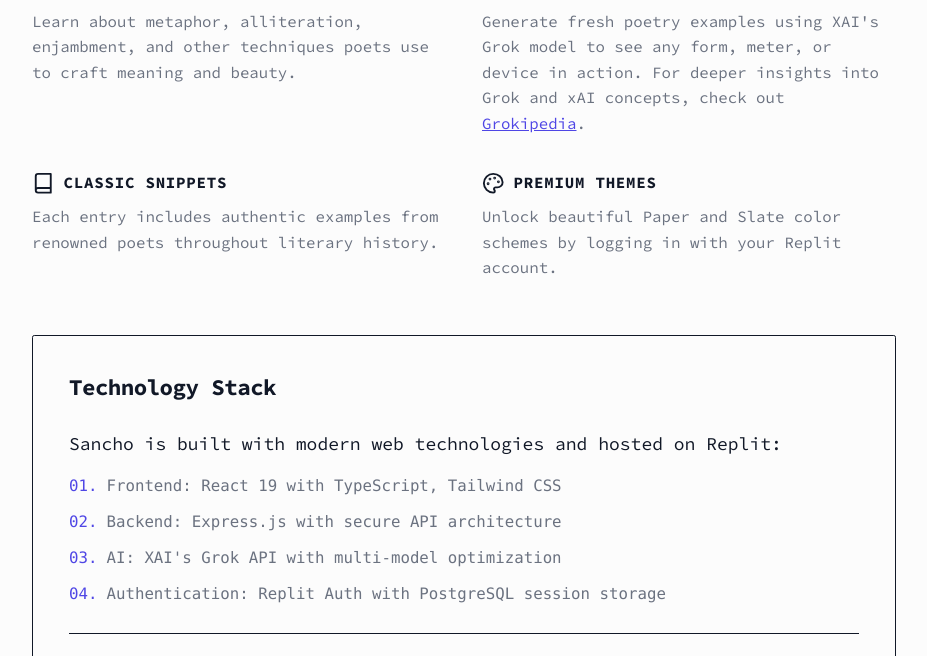
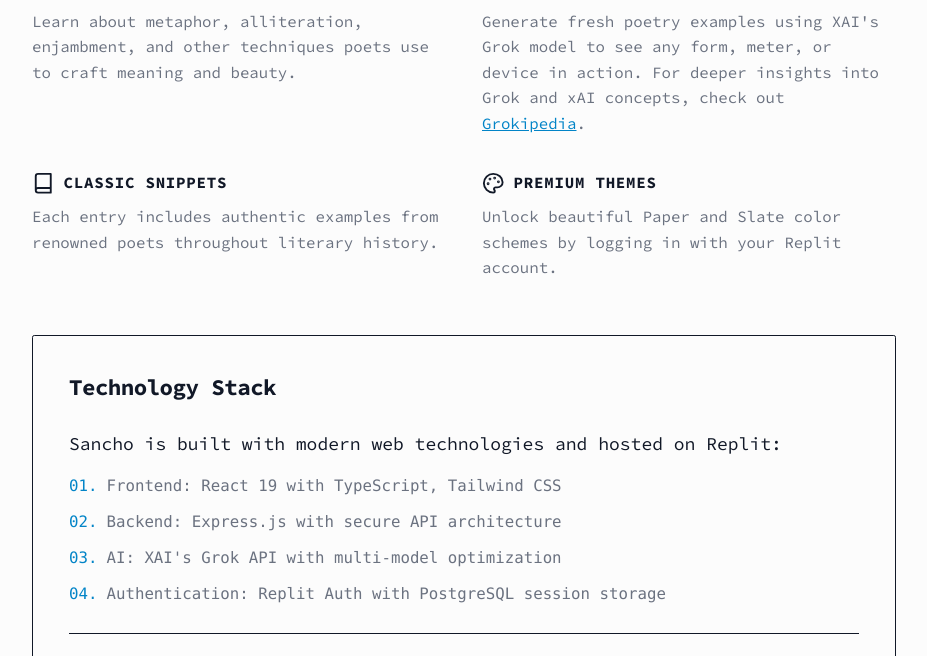
Before and after one commit to jonnydry/Sancho, a React (Vite) app: page /about in a window 1280 px wide. Shown: the part 1211-1867 px from the top of the page, without its empty margins (176-1103 px from the left). Built offline with nearby package versions, Linux system fonts and the light colour scheme; no server answers.

Commit message:
style: update color scheme and accent highlights for Dark and Light themes to reflect new identity as Light Blue (Sky)

```diff
--- a/styles.css
+++ b/styles.css
@@ -60,7 +60,7 @@
 */
 
 /* --- THEME: Dark (Midnight Scholar) - Default --- */
-/* Identity: Electric Indigo */
+/* Identity: Light Blue (Sky) */
 :root {
   color-scheme: dark;
   --app-bg: 10 10 10; /* Shade 1: Absolute Black base */
@@ -71,10 +71,10 @@
   --app-text: 237 237 237;
   --app-text-muted: 115 115 115;
 
-  /* Highlight: Indigo 500 */
-  --app-accent: 99 102 241;
-  --app-accent-hover: 129 140 248;
-  --app-accent-text: 255 255 255;
+  /* Highlight: Sky 400 */
+  --app-accent: 56 189 248;
+  --app-accent-hover: 14 165 233;
+  --app-accent-text: 15 23 42; /* Dark Navy for Contrast */
 
   /* Muted Tags */
   --app-tag-form: 115 115 115;
@@ -86,7 +86,7 @@
 }
 
 /* --- THEME: Light (Canvas Theory) - Default --- */
-/* Identity: Deep Indigo (Unified with Dark Mode) */
+/* Identity: Light Blue (Sky) */
 .light {
   color-scheme: light;
   --app-bg: 252 252 252; /* Shade 1: Pure Canvas */
@@ -97,9 +97,9 @@
   --app-text: 17 24 39;
   --app-text-muted: 107 114 128;
 
-  /* Highlight: Indigo 600 */
-  --app-accent: 79 70 229;
-  --app-accent-hover: 67 56 202;
+  /* Highlight: Sky 600 */
+  --app-accent: 2 132 199;
+  --app-accent-hover: 3 105 161;
   --app-accent-text: 255 255 255;
 
   /* Muted Tags */
```
